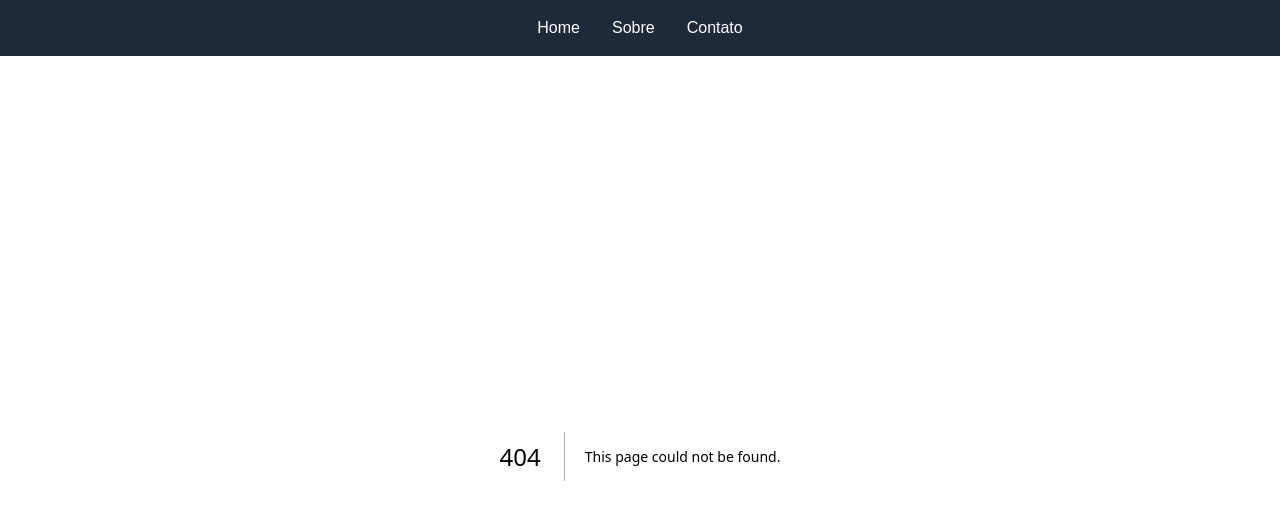
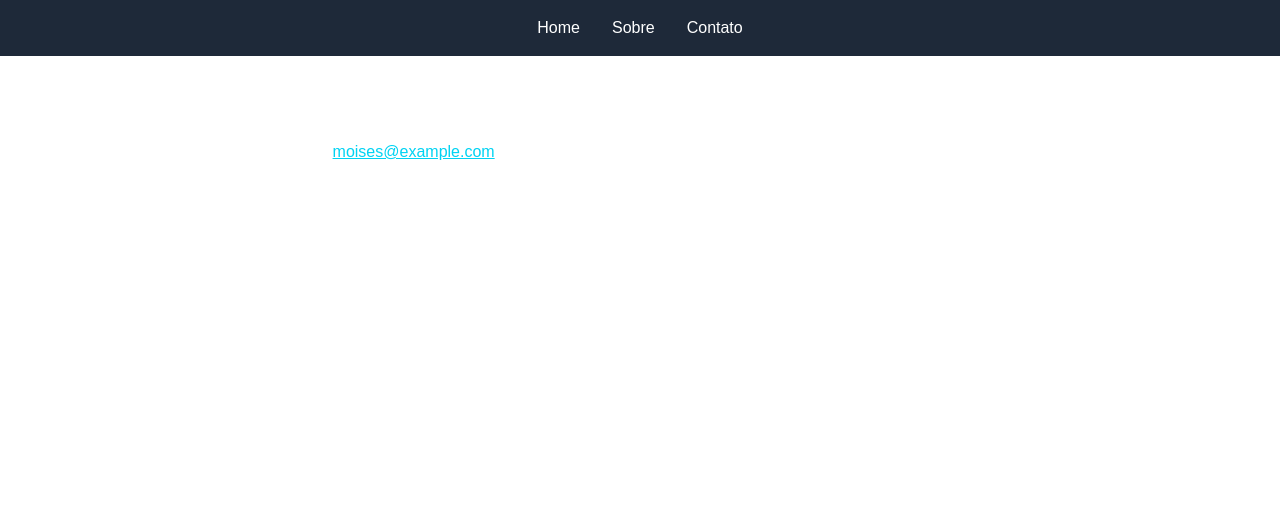
Before and after one commit to Bragainvest00/MCGlobal, a Next.js app: page /contact in a window 1280 px wide. Before the commit this address had no page. Shown: the top 520 px of the page. Built offline with nearby package versions, Linux system fonts and the light colour scheme.

Commit message:
Criar páginas Sobre e Contato

```diff
--- /dev/null
+++ b/src/app/contact/page.tsx
@@ -0,0 +1,8 @@
+export default function ContactPage() {
+  return (
+    <main className="p-8 text-white">
+      <h1 className="text-3xl font-bold mb-4">Contato</h1>
+      <p>Quer falar comigo? Envie um e-mail para: <a href="mailto:moises@example.com" className="underline text-cyan-400">moises@example.com</a></p>
+    </main>
+  );
+}
```
